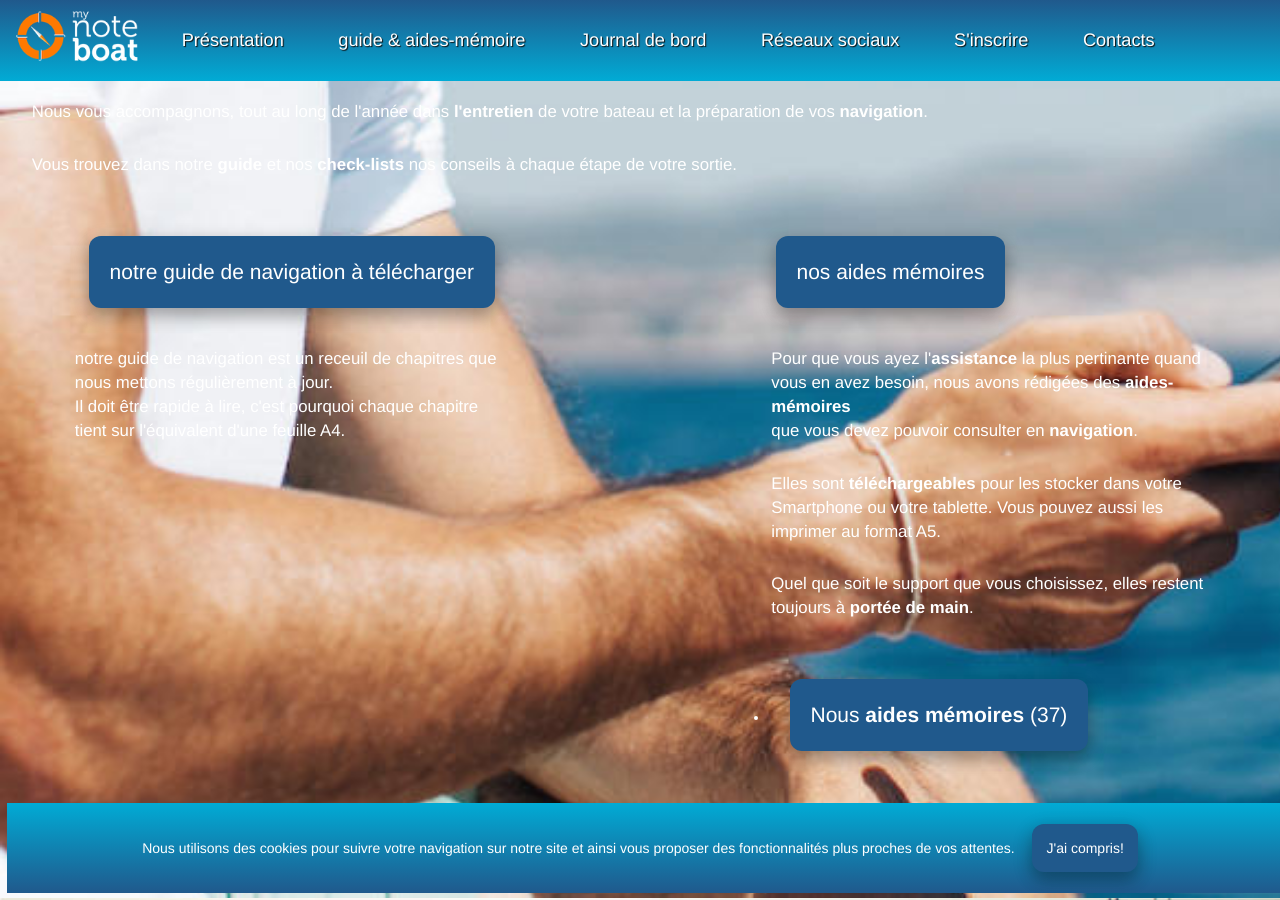
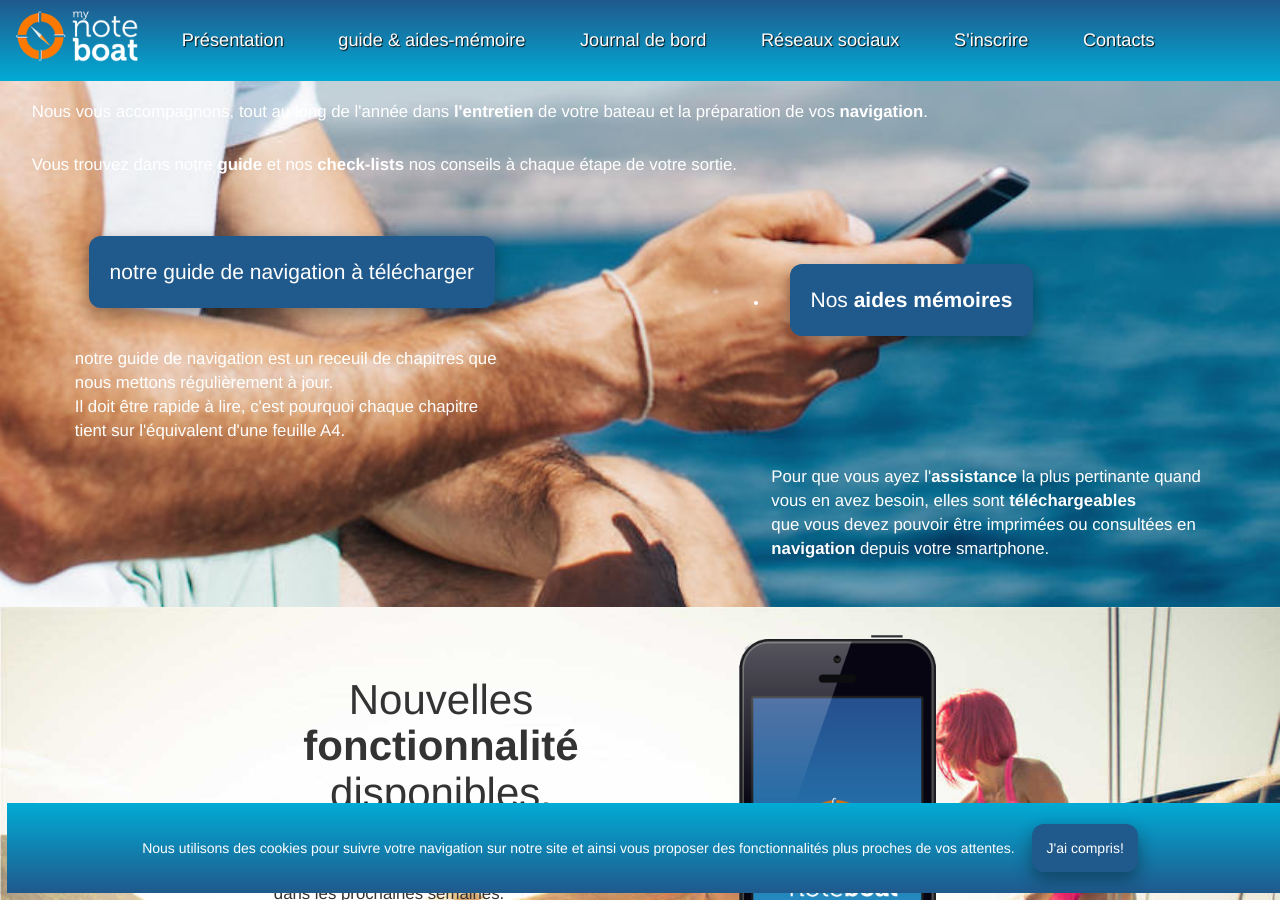
Before and after one commit to pjtiberghien/trial, a Jekyll site: the page built from docs/index.html, in a window 1280 px wide and 900 px high, scrolled down 1193 px. Built offline with Jekyll 4.4.1, drawn with Linux system fonts in a browser that asks for light colours; nearby versions of some CDN libraries.

Commit message:
Test for aide-mémoire

```diff
--- a/docs/index.html
+++ b/docs/index.html
@@ -44,25 +44,20 @@
         </div>
         <div class="col-sd-2 col-md-2" id="vide"></div>
         <div class="col-sd-5 col-md-5" id="presentationduguide">
-
-            <div id="bouton aide-mémoire" class="bouton">
-                <button>nos aides mémoires</button>
-                <p>Pour que vous ayez l'<strong>assistance</strong> la plus pertinante quand vous en avez besoin, nous avons rédigées des <strong>aides-mémoires</strong><br>
-                que vous devez pouvoir consulter en <strong>navigation</strong>.</p>
-                <p>Elles sont <strong>téléchargeables</strong> pour les stocker dans votre Smartphone ou votre tablette.  Vous pouvez aussi les imprimer au format A5.</p>
-                <p>Quel que soit le support que vous choisissez, elles restent toujours à <strong>portée de main</strong>.</p>
-                <ul id="menu-vertical-aide-memoire-accordeon">
-                    <li><div id=bouton="download" class="bouton"></div><button>Nous <strong>aides mémoires</strong> (37)</button>
-                        <ul>
-                        <li><a href="assets/images/preparer-sa-navigation-01.png" target="_blank">aide mémoire #1 préparer sa sortie</a></li>
-                        <li><a href="assets/images/preparer-son-bateau-02.png" target="_blank">aide mémoire #2 préparer son bateau</a></li>
-                        <li><a href="assets/images/mettre-a-eau-03.png" target="_blank">aide mémoire #3 mettre son bateau à l'eau</a></li>
-                        <li><a href="assets/images/appareiller-avec-succes-04.png" target="_blank">aide mémoire #4 appareiller</a></li>
-                        <li><a href="assets/images/reussir-sa-sortie-05.png" target="_blank">aide mémoire #5 réussir sa sortie</a></li>
-                        <li><a href="assets/images/accoster-06.png" target="_blank">aide mémoire #6 accoster</a></li>
-                    </ul>
-                    </li>
-             </ul>
+            <ul id="menu-vertical-aide-memoire-accordeon">
+                <li><div id=bouton="download" class="bouton"></div><button>Nos <strong>aides mémoires</strong></button>
+                    <ul>
+                    <li><a href="assets/images/preparer-sa-navigation-01.png" target="_blank">aide mémoire #1 <strong>préparer sa sortie</strong></a></li>
+                    <li><a href="assets/images/preparer-son-bateau-02.png" target="_blank">aide mémoire #2 <strong>préparer son bateau</strong></a></li>
+                    <li><a href="assets/images/mettre-a-eau-03.png" target="_blank">aide mémoire #3 <strong>mettre son bateau à l'eau</strong></a></li>
+                    <li><a href="assets/images/appareiller-avec-succes-04.png" target="_blank">aide mémoire #4 <strong>appareiller</strong></a></li>
+                    <li><a href="assets/images/reussir-sa-sortie-05.png" target="_blank">aide mémoire #5 <strong>réussir sa sortie</strong></a></li>
+                    <li><a href="assets/images/accoster-06.png" target="_blank">aide mémoire #6 <strong>accoster</strong></a></li>
+                </ul>
+                </li>
+         </ul>
+                <p>Pour que vous ayez l'<strong>assistance</strong> la plus pertinante quand vous en avez besoin, elles sont <strong>téléchargeables</strong><br>
+                que vous devez pouvoir être imprimées ou consultées en <strong>navigation</strong> depuis votre smartphone.</p>
             </div>
         </div>
     </div>
```
